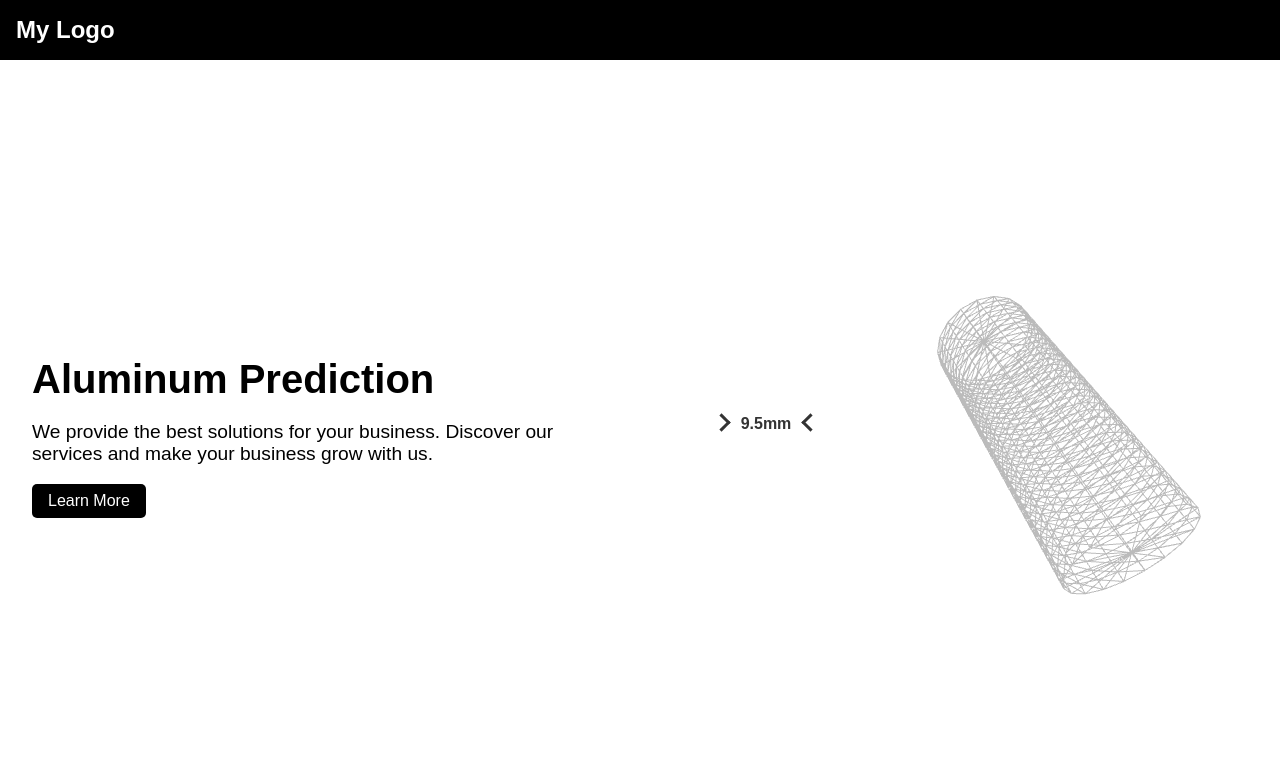
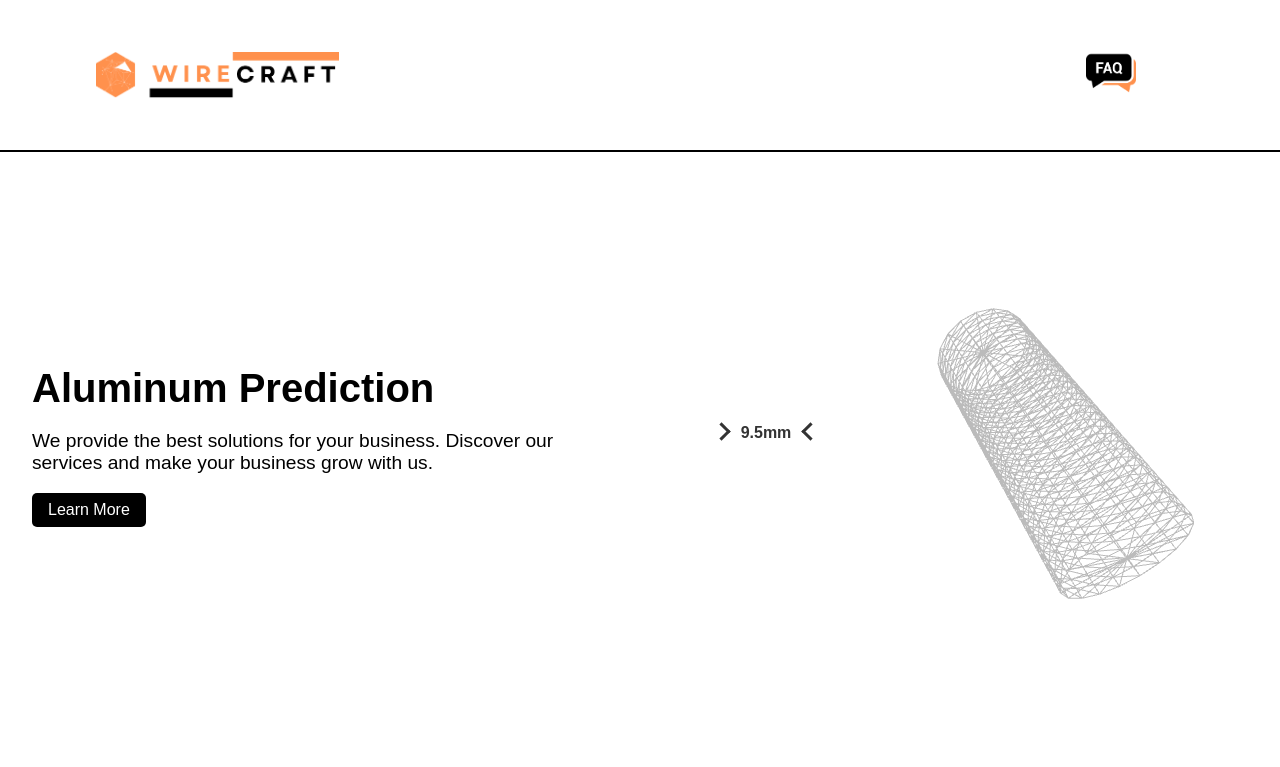
Before and after one commit to Kartik-Katkar/Aluminium-Wire-Properties-Prediction, a Flask app: page / in a window 1280 px wide. Shown: the top 767 px of the page. Run offline with Flask 3, Linux system fonts and the light colour scheme.

Commit message:
changed UI

```diff
--- a/static/css/index.css
+++ b/static/css/index.css
@@ -13,20 +13,30 @@ html {
 .navbar {
   width: 100%;
   padding: 1rem;
-  background-color: #000000;
-  color: white;
+  background-color: #ffffff;
+  color: rgb(0, 0, 0);
   display: flex;
   justify-content: space-between;
   align-items: center;
   position: fixed;
+  margin-top: auto;
   top: 0;
   left: 0;
   z-index: 10;
+  border-bottom: 2px solid #000000;
 }
 
-.navbar .logo {
+/* .navbar .logo {
   font-size: 1.5rem;
   font-weight: bold;
+} */
+
+.navbar-logo {
+  height: 50px; /* Adjust size as needed */
+  margin-left: 5rem;
+  margin-top: 2rem;
+  margin-bottom: 2rem;
+  margin-right: 10rem; /* Space between logo and text */
 }
 
 .content {
--- a/templates/index.html
+++ b/templates/index.html
@@ -5,13 +5,22 @@
     <meta name="viewport" content="width=device-width, initial-scale=1.0">
     <link rel="stylesheet" href="../static/css/index.css">
     <title>WireCraft</title>
+    <link
+            rel="icon"
+            href=
+"../static/images/Logo.png"
+            type="image/x-icon"
+        />
 
 </head>
 <body>
     <div class="navbar">
-        <div class="logo">My Logo</div>
+        <img src="../static/images/Logo with name.png" alt="Logo" class="navbar-logo">
+        <a href="./index.html"><img src="../static/images/FAQ.png" alt="Logo" class="navbar-logo"></a>
+        <!-- <div class="logo">WireCraft</div> -->
 
     </div>
+    <hr>
 
     <div class="content">
         <div class="text-section">
```
Also changed, not shown: static/images/FAQ.png (added), static/images/Logo with name.png (added), static/images/Logo.png (added), 1 other file.
